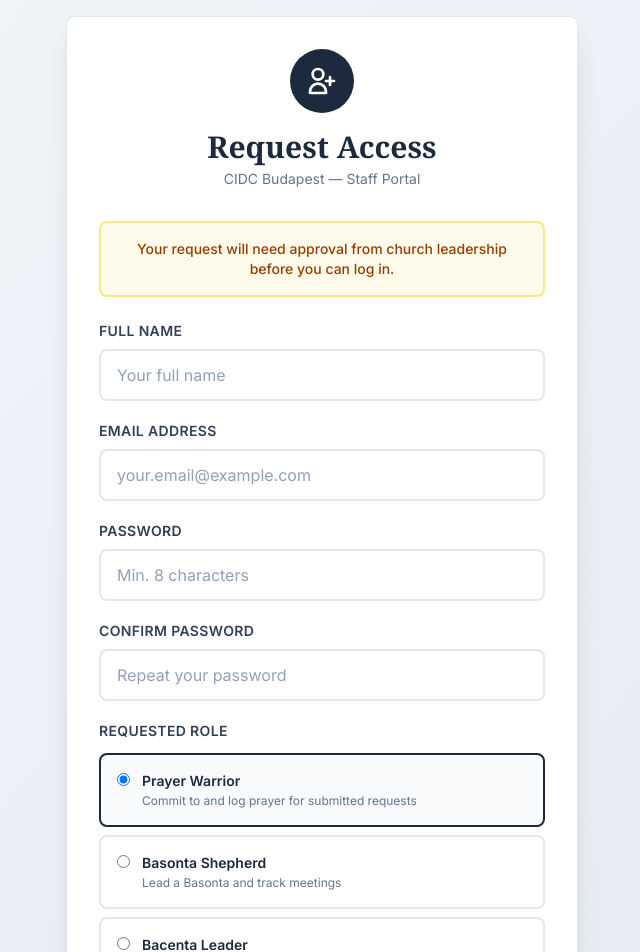
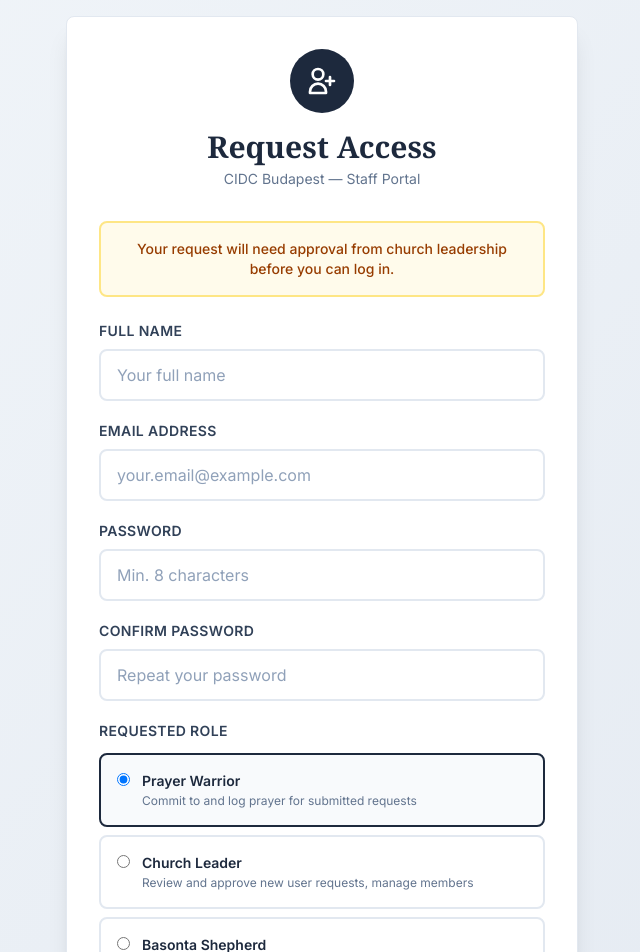
Before and after one commit to Gordon-Mensah/cidc-prayer-app, a Next.js app: page /signup in a window 1280 px wide. Shown: the top 952 px of the page, without its empty margins (318-958 px from the left). Built offline with nearby package versions, Linux system fonts and the light colour scheme; no server answers.

Commit message:
added the bacenta section to it so now we can create and remove bacenta groups,also worked on the pending user page so now it works well

```diff
--- a/app/signup/page.tsx
+++ b/app/signup/page.tsx
@@ -8,6 +8,7 @@ type Step = 'form' | 'success' | 'exists'
 
 const ROLE_OPTIONS = [
   { value: 'warrior', label: 'Prayer Warrior', description: 'Commit to and log prayer for submitted requests' },
+  { value: 'leader', label: 'Church Leader', description: 'Review and approve new user requests, manage members' },
   { value: 'basonta_shepherd', label: 'Basonta Shepherd', description: 'Lead a Basonta and track meetings' },
   { value: 'bacenta_leader', label: 'Bacenta Leader', description: 'Lead a Bacenta, manage members and log meetings' },
   { value: 'shepherd', label: 'Shepherd', description: 'Care for assigned church members and submit reports' },
```
